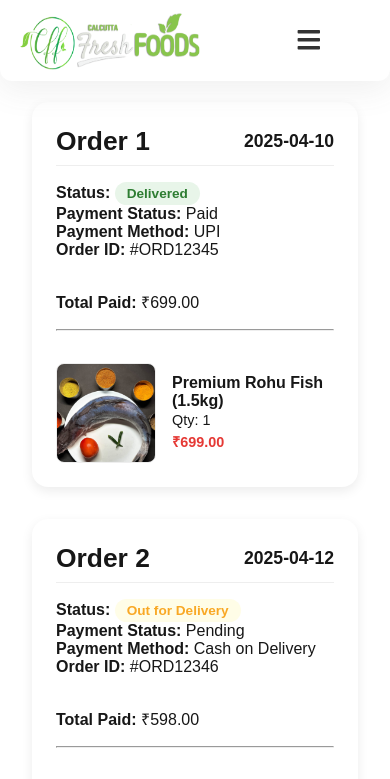
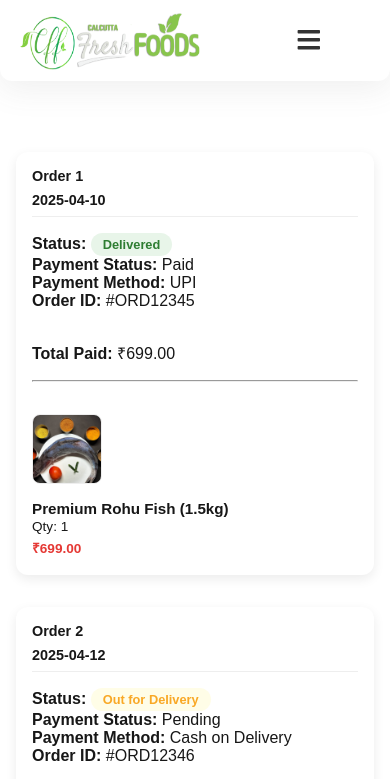
Before and after one commit to Srotoswini/cff-git, a Next.js app: page /myorder in a window 390 px wide. Shown: the top 779 px of the page. Built offline with nearby package versions, Linux system fonts and the light colour scheme.

Commit message:
order resp

```diff
--- a/src/components/MyOrders.jsx
+++ b/src/components/MyOrders.jsx
@@ -98,7 +98,7 @@ const MyOrders = () => {
 
   return (
     <div className={styles.container}>
-      <h1 className={styles.heading}>🧾 My Orders</h1>
+      <h1 className={styles.heading}>    </h1>
       <div className={styles.orderList}>
         {orders.map((order, idx) => (
           <div key={order.id} className={styles.orderCard}>
--- a/src/components/MyOrders.module.css
+++ b/src/components/MyOrders.module.css
@@ -2,6 +2,7 @@
   padding: 2rem;
   max-width: 960px;
   margin: auto;
+  margin-top: 6.5rem;
 }
 
 .heading {
@@ -40,6 +41,8 @@
   font-weight: 600;
   border-bottom: 1px solid #eee;
   padding-bottom: 0.5rem;
+  flex-wrap: wrap;
+  row-gap: 0.5rem;
 }
 
 .infoRow {
@@ -86,6 +89,7 @@
   gap: 1rem;
   align-items: center;
   margin-top: 1rem;
+  flex-wrap: wrap;
 }
 
 .productImage {
@@ -100,6 +104,8 @@
   display: flex;
   flex-direction: column;
   justify-content: center;
+  flex: 1;
+  min-width: 160px;
 }
 
 .itemInfo h4 {
@@ -119,39 +125,77 @@
   margin-top: 0.5rem;
 }
 
-  .trackButton {
-    margin-top: 1rem;
-    align-self: flex-end;
-    background-color: #f9a825;
-    border: none;
-    color: white;
-    padding: 10px 16px;
-    border-radius: 8px;
-    cursor: pointer;
-    display: flex;
-    align-items: center;
-    gap: 0.5rem;
-    font-weight: 600;
-    font-size: 0.95rem;
-    transition: background-color 0.2s ease;
+@media (max-width: 768px) {
+  .container {
+    padding: 1rem;
   }
 
-  .trackButton:hover {
-    background-color: #ffca28;
+  .heading {
+    font-size: 1.5rem;
   }
 
-  .mapContainer {
-    margin-top: 2rem;
-    padding: 1.5rem;
-    background-color: #f5f5f5;
-    border-radius: 12px;
-    text-align: center;
+  .orderHeader h2,
+  .orderHeader p {
+    font-size: 1rem;
   }
 
-  .map {
-    background-color: #e0e0e0;
-    padding: 2rem;
-    border-radius: 8px;
-    margin-top: 1rem;
-    font-weight: bold;
+  .itemRow {
+    flex-direction: column;
+    align-items: flex-start;
   }
+
+  .productImage {
+    width: 80px;
+    height: 80px;
+  }
+
+  .itemInfo h4 {
+    font-size: 0.95rem;
+  }
+
+  .itemInfo p {
+    font-size: 0.85rem;
+  }
+
+  .price {
+    font-size: 0.95rem;
+  }
+
+  .statusBadge {
+    font-size: 0.8rem;
+  }
+}
+
+@media (max-width: 480px) {
+  .orderCard {
+    padding: 1rem;
+    border-radius: 12px;
+  }
+
+  .infoRow {
+    flex-direction: column;
+  }
+
+  .leftCol, .rightCol {
+    width: 100%;
+  }
+
+  .orderHeader {
+    flex-direction: column;
+    align-items: flex-start;
+  }
+
+  .orderHeader h2,
+  .orderHeader p {
+    font-size: 0.9rem;
+  }
+
+  .productImage {
+    width: 70px;
+    height: 70px;
+  }
+
+  .price {
+    font-size: 0.9rem;
+  }
+}
```
Lines whose indentation alone changed are shown as unchanged.
